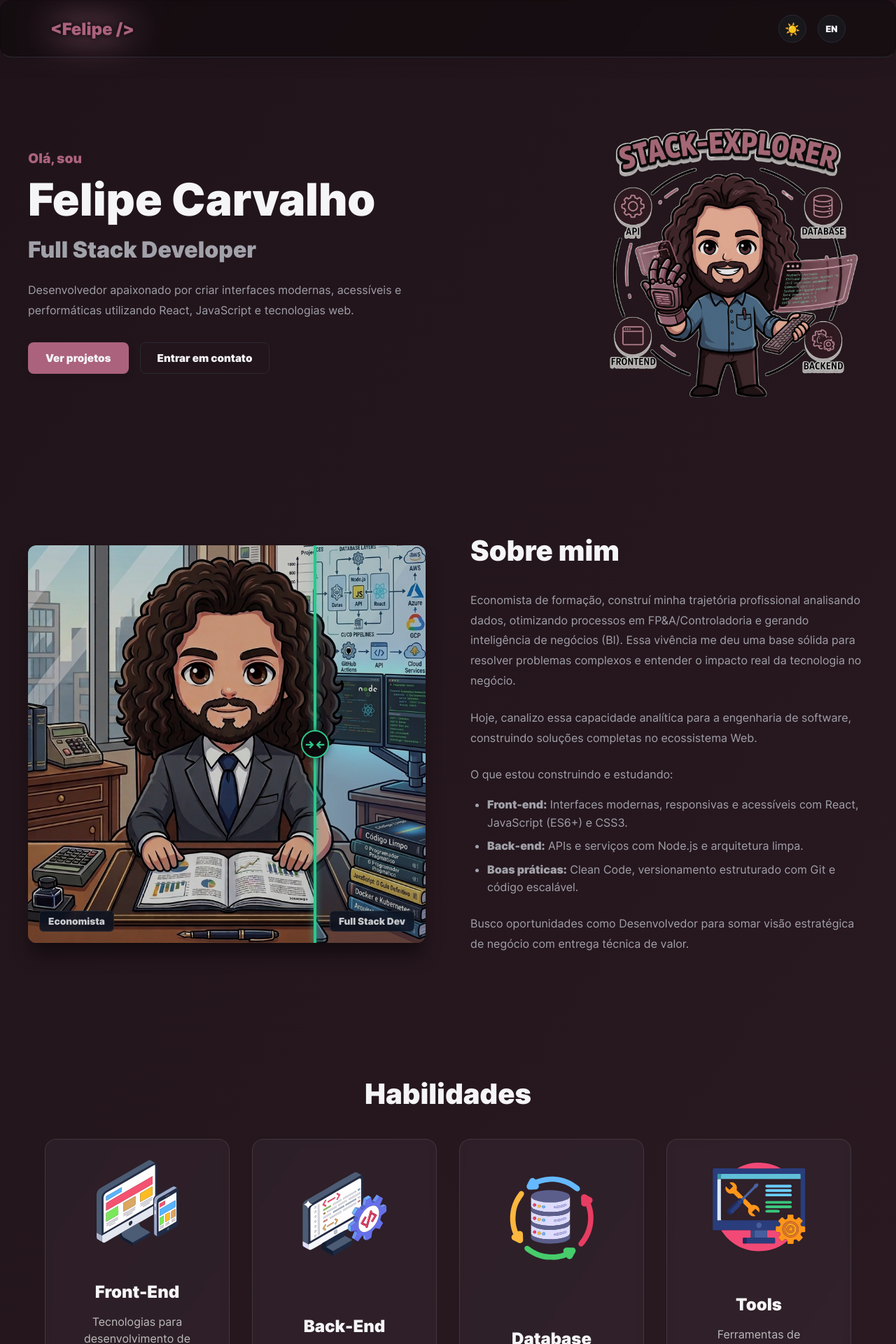
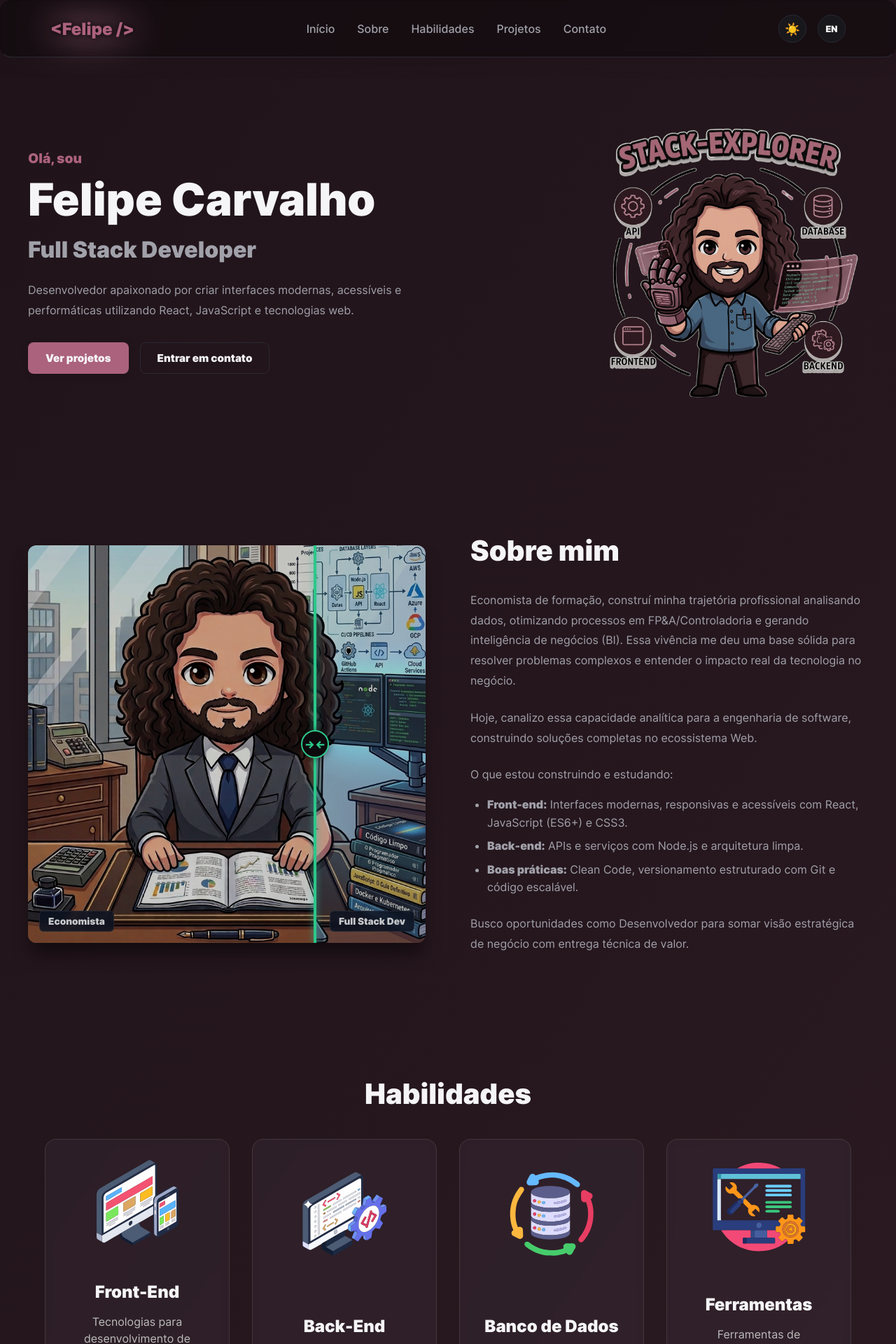
Before and after one commit to flpzht/portfolio, a React (Vite) app: page / in a window 1280 px wide. Shown: the top 1920 px of the page at 70% size. Built offline with nearby package versions, Linux system fonts and the light colour scheme.

Commit message:
feat(i18n): translate sections and move texts out of data files

```diff
--- a/src/data/contacts.js
+++ b/src/data/contacts.js
@@ -1,46 +1,19 @@
 const contacts = [
   {
     id: "github",
-    title: "GitHub",
-    description:
-      "Confira meus projetos e contribuições.",
     href: "https://github.com/flpzht",
-    button: "Ver GitHub",
   },
-
   {
     id: "linkedin",
-    title: "LinkedIn",
-    description:
-      "Conheça minha trajetória profissional.",
     href: "https://www.linkedin.com/in/felipecarvalhodesouzabarros/",
-    button: "Ver LinkedIn",
   },
-
   {
     id: "email",
-
-    title: "Email",
-
-    description:
-      "Entre em contato diretamente por e-mail.",
-
     href: "mailto:flpcsb@hotmail.com",
-
-    button: "Enviar e-mail",
   },
-
   {
     id: "whatsapp",
-
-    title: "WhatsApp",
-
-    description:
-      "Vamos conversar sobre oportunidades.",
-
     href: "https://wa.me/5521996310874",
-
-    button: "Enviar mensagem",
   },
 ];
 
--- a/src/data/navigation.js
+++ b/src/data/navigation.js
@@ -1,9 +1,9 @@
 const navigationLinks = [
-  { href: "#hero", label: "Início" },
-  { href: "#about", label: "Sobre" },
-  { href: "#skills", label: "Habilidades" },
-  { href: "#projects", label: "Projetos" },
-  { href: "#contact", label: "Contato" },
+  { id: "hero", href: "#hero" },
+  { id: "about", href: "#about" },
+  { id: "skills", href: "#skills" },
+  { id: "projects", href: "#projects" },
+  { id: "contact", href: "#contact" },
 ];
 
 export { navigationLinks };
--- a/src/data/projects.js
+++ b/src/data/projects.js
@@ -2,13 +2,9 @@ import portfolioImage from '@/assets/images/projects/portfolio-img.png';
 import aroundImage from '@/assets/images/projects/around-img.png';
 
 const projects = [
-
   {
     id: "portfolio",
     image: portfolioImage,
-    title: "Portfolio",
-    description:
-      "Meu portfólio pessoal desenvolvido com React e Vite.",
     technologies: [
       "React",
       "Vite",
@@ -17,13 +13,9 @@ const projects = [
     github: "https://github.com/flpzht/portfolio",
     demo: "https://flpzht.github.io/portfolio/",
   },
-
   {
     id: "around",
     image: aroundImage,
-    title: "Around The U.S.",
-    description:
-      "Aplicação Full Stack para compartilhamento de imagens.",
     technologies: [
       "React",
       "Node.js",
--- a/src/data/skills.js
+++ b/src/data/skills.js
@@ -3,18 +3,10 @@ import backendIcon from '@/assets/icons/backendIcon.svg';
 import databaseIcon from '@/assets/icons/databaseIcon.svg';
 import devtoolsIcon from '@/assets/icons/devtoolsIcon.svg';
 
-
 const skills = [
   {
     id: "frontend",
-
     image: frontendIcon,
-
-    title: "Front-End",
-
-    description:
-      "Tecnologias para desenvolvimento de interfaces.",
-
     items: [
       "HTML",
       "CSS",
@@ -25,14 +17,7 @@ const skills = [
   },
   {
     id: "backend",
-
     image: backendIcon,
-
-    title: "Back-End",
-
-    description:
-      "Construção de APIs e serviços.",
-
     items: [
       "Node.js",
       "Express",
@@ -42,14 +27,7 @@ const skills = [
   },
   {
     id: "database",
-
     image: databaseIcon,
-
-    title: "Database",
-
-    description:
-      "Databases e serviços.",
-
     items: [
       "MongoDB",
       "MySQL",
@@ -58,11 +36,7 @@ const skills = [
   },
   {
     id: "tools",
-
     image: devtoolsIcon,
-    title: "Tools",
-    description:
-      "Ferramentas de programação.",
     items: [
       "Git",
       "GitHub",
--- a/src/sections/About/About.jsx
+++ b/src/sections/About/About.jsx
@@ -1,8 +1,12 @@
 import AboutAnimation from '@/components/AboutAnimation/AboutAnimation';
+
+import { useLanguage } from '@/hooks/useLanguage';
 
 import styles from './About.module.css';
 
 export default function About() {
+  const { t } = useLanguage();
+
   return (
     <section id='about' className={styles.about}>
       <div className={styles.container}>
@@ -13,27 +17,23 @@ export default function About() {
 
         <div className={styles.content}>
 
-          <h2 className={styles.title}>Sobre mim</h2>
+          <h2 className={styles.title}>{t.about.title}</h2>
 
-          <p className={styles.description}>
-            Economista de formação, construí minha trajetória profissional analisando dados,
-            otimizando processos em FP&A/Controladoria e gerando inteligência de negócios (BI).
-            Essa vivência me deu uma base sólida para resolver problemas complexos e entender o impacto real da tecnologia no negócio.
-          </p>
-          <p className={styles.description}>
-            Hoje, canalizo essa capacidade analítica para a engenharia de software, construindo soluções completas no ecossistema Web.
-          </p>
+          <p className={styles.description}>{t.about.p1}</p>
+          <p className={styles.description}>{t.about.p2}</p>
+
           <div className={styles.description}>
-            O que estou construindo e estudando:
+            {t.about.listIntro}
             <ul className={styles.list}>
-              <li><strong>Front-end:</strong> Interfaces modernas, responsivas e acessíveis com React, JavaScript (ES6+) e CSS3.</li>
-              <li><strong>Back-end:</strong> APIs e serviços com Node.js e arquitetura limpa.</li>
-              <li><strong>Boas práticas:</strong> Clean Code, versionamento estruturado com Git e código escalável.</li>
+              {t.about.items.map((item) => (
+                <li key={item.label}>
+                  <strong>{item.label}</strong> {item.text}
+                </li>
+              ))}
             </ul>
           </div>
-          <p className={styles.description}>
-            Busco oportunidades como Desenvolvedor para somar visão estratégica de negócio com entrega técnica de valor.
-          </p>
+
+          <p className={styles.description}>{t.about.p3}</p>
         </div>
       </div>
     </section>
--- a/src/sections/Contact/Contact.jsx
+++ b/src/sections/Contact/Contact.jsx
@@ -1,10 +1,14 @@
 import Button from '@/components/Button/Button';
+
+import { useLanguage } from '@/hooks/useLanguage';
 
 import styles from './Contact.module.css';
 
 import { contacts } from '@/data/contacts';
 
 export default function Contact() {
+  const { t } = useLanguage();
+
   return (
     <section
       id="contact"
@@ -12,32 +16,36 @@ export default function Contact() {
     >
       <div className={styles.container}>
         <h2 className={styles.title}>
-          Contato
+          {t.contact.title}
         </h2>
 
         <p className={styles.subtitle}>
-          Gostou do meu trabalho? Vamos conversar.
+          {t.contact.subtitle}
         </p>
 
         <div className={styles.grid}>
-          {contacts.map((contact) => (
+          {contacts.map((contact) => {
+            const text = t.contact.items[contact.id];
+
+            return (
               <article
                 key={contact.id}
                 className={styles.card}
               >
                 <h3 className={styles.cardTitle}>
-                {contact.title}
+                  {text.title}
                 </h3>
 
                 <p className={styles.cardDescription}>
-                {contact.description}
+                  {text.description}
                 </p>
 
                 <Button href={contact.href} className={styles.contactButton}>
-                {contact.button}
+                  {text.button}
                 </Button>
               </article>
-          ))}
+            );
+          })}
         </div>
       </div>
     </section>
--- a/src/sections/Hero/Hero.jsx
+++ b/src/sections/Hero/Hero.jsx
@@ -1,32 +1,34 @@
 import Button from '@/components/Button/Button';
+
+import { useLanguage } from '@/hooks/useLanguage';
 
 import styles from './Hero.module.css';
 
 import heroImg from '@/assets/images/hero/hero-img.png';
 
 export default function Hero() {
+  const { t } = useLanguage();
+
   return (
     <section id='hero' className={styles.hero}>
 
       <div className={styles.container}>
         <div className={styles.content}>
 
-          <p className={styles.greeting}>Olá, sou</p>
+          <p className={styles.greeting}>{t.hero.greeting}</p>
 
           <h1 className={styles.name}>Felipe Carvalho</h1>
 
-          <p className={styles.role}>Full Stack Developer</p>
+          <p className={styles.role}>{t.hero.role}</p>
 
           <p className={styles.description}>
-            Desenvolvedor apaixonado por criar interfaces modernas,
-            acessíveis e performáticas utilizando React, JavaScript e
-            tecnologias web.
+            {t.hero.description}
           </p>
 
           <div className={styles.buttons}>
-            <Button href="#projects">Ver projetos</Button>
+            <Button href="#projects">{t.hero.projectsButton}</Button>
             <Button href="#contact" variant="secondary">
-              Entrar em contato
+              {t.hero.contactButton}
             </Button>
           </div>
         </div>
@@ -34,7 +36,7 @@ export default function Hero() {
         <div className={styles.image}>
           <img
             src={heroImg}
-            alt="Felipe Carvalho, desenvolvedor Full Stack"
+            alt={t.hero.imageAlt}
           />
         </div>
 
--- a/src/sections/Projects/Projects.jsx
+++ b/src/sections/Projects/Projects.jsx
@@ -1,11 +1,15 @@
 import Card from '@/components/Card/Card';
 import Button from '@/components/Button/Button';
+
+import { useLanguage } from '@/hooks/useLanguage';
 
 import styles from './Projects.module.css';
 
 import { projects } from '@/data/projects';
 
 export default function Projects() {
+  const { t } = useLanguage();
+
   return (
     <section
       id="projects"
@@ -14,7 +18,7 @@ export default function Projects() {
       <div className={styles.container}>
 
         <h2 className={styles.title}>
-          Projetos
+          {t.projects.title}
         </h2>
 
         <div className={styles.grid}>
@@ -23,8 +27,8 @@ export default function Projects() {
             <Card
               key={project.id}
               image={project.image}
-              title={project.title}
-              description={project.description}
+              title={t.projects.items[project.id].title}
+              description={t.projects.items[project.id].description}
             >
 
               <ul className={styles.technologies}>
@@ -45,7 +49,7 @@ export default function Projects() {
                   target="_blank"
                   rel="noopener noreferrer"
                 >
-                  GitHub
+                  {t.projects.github}
                 </Button>
 
                 <Button
@@ -53,7 +57,7 @@ export default function Projects() {
                   target="_blank"
                   rel="noopener noreferrer"
                 >
-                  Ver demo
+                  {t.projects.demo}
                 </Button>
 
               </div>
--- a/src/sections/Skills/Skills.jsx
+++ b/src/sections/Skills/Skills.jsx
@@ -1,10 +1,13 @@
 import Card from '@/components/Card/Card';
+
+import { useLanguage } from '@/hooks/useLanguage';
 
 import styles from './Skills.module.css';
 
 import { skills } from '@/data/skills';
 
 export default function Skills() {
+  const { t } = useLanguage();
 
   return (
 
@@ -15,7 +18,7 @@ export default function Skills() {
       <div className={styles.container}>
 
         <h2 className={styles.title}>
-          Habilidades
+          {t.skills.title}
         </h2>
 
         <div className={styles.grid}>
@@ -24,8 +27,8 @@ export default function Skills() {
             <Card
               key={skill.id}
               image={skill.image}
-              title={skill.title}
-              description={skill.description}
+              title={t.skills.groups[skill.id].title}
+              description={t.skills.groups[skill.id].description}
             >
               <ul className={styles.list}>
 
```
Lines whose indentation alone changed are shown as unchanged.
